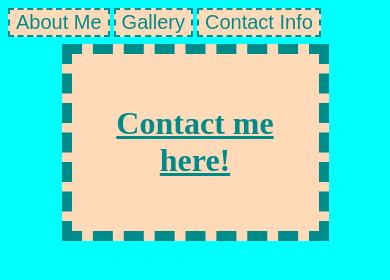
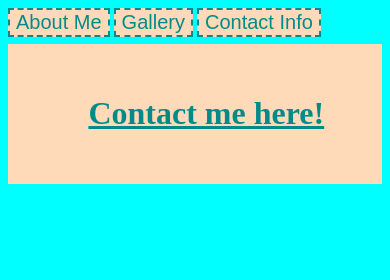
Before and after one commit to MeLearnstoCode/FirstProject, a plain HTML site: page Contactme.html in a window 390 px wide. Drawn offline with Linux system fonts and the light colour scheme.

Commit message:
Main Style Sheet Media Queries

```diff
--- a/AboutNabila.css
+++ b/AboutNabila.css
@@ -129,6 +129,11 @@ a.specs:hover{
 		border: thin;
 
 	}
+	.ContactInfo{
+		width: 90%;
+		margin: auto;
+		border: thin;
+	}
 
 	span{
 		display:none;
```
